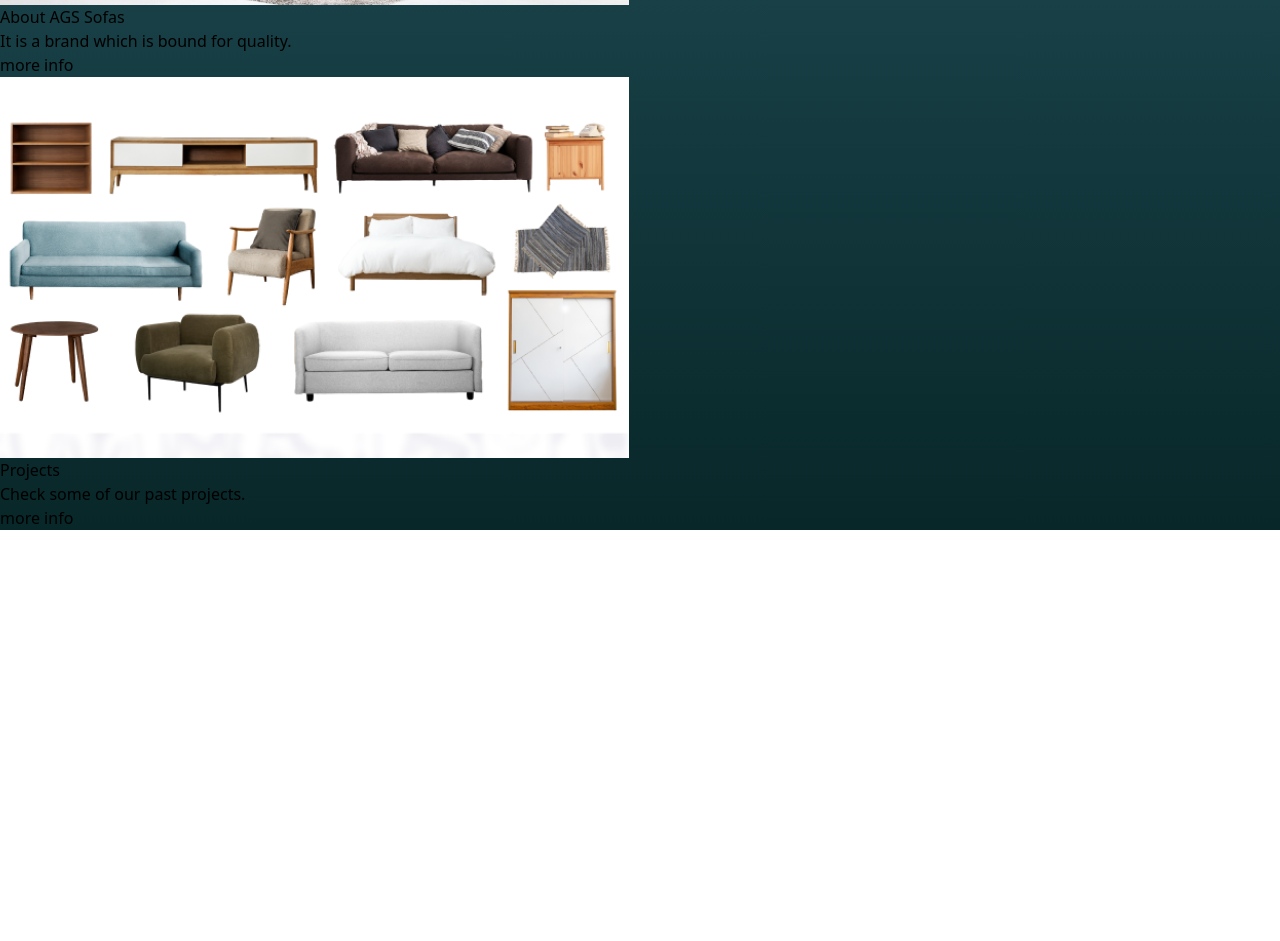
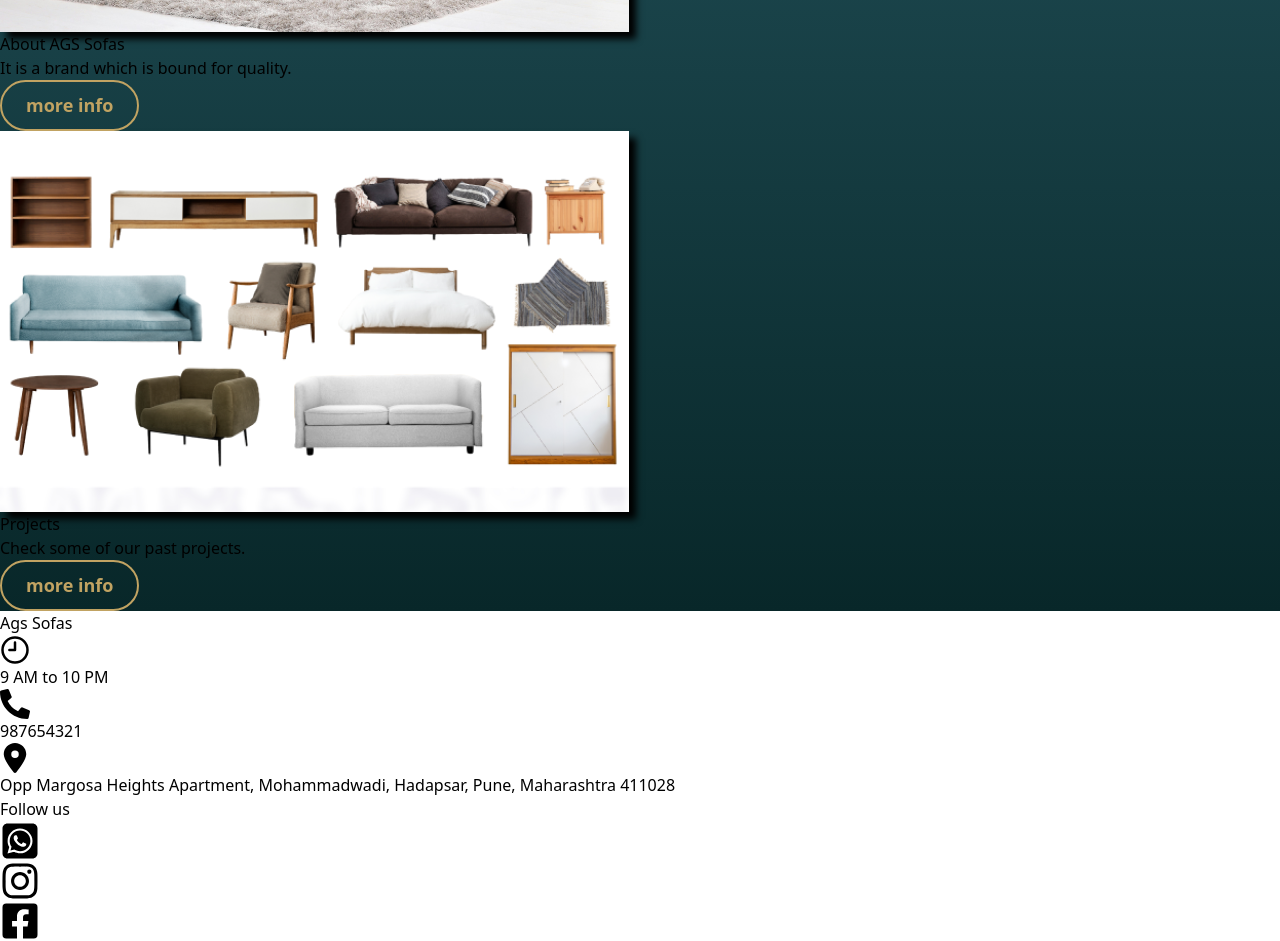
Before and after one commit to zubairmujawar/ags-website, a React (Vite) app: page / in a window 1280 px wide. Shown: the part 2560-3501 px from the top of the page. Before the commit the page ends 3090 px from the top, so only its background shows below. Built offline with nearby package versions, Linux system fonts and the light colour scheme.

Commit message:
footer completed

```diff
--- a/index.html
+++ b/index.html
@@ -2,7 +2,7 @@
 <html lang="en">
   <head>
     <meta charset="UTF-8" />
-    <link rel="icon" type="image/svg+xml" href="/public/logo.png" />
+    <link rel="icon" type="image/svg+xml" href="/logo.png" />
     <meta name="viewport" content="width=device-width, initial-scale=1.0" />
     <title>Ags sofa's</title>
   </head>
--- a/src/App.css
+++ b/src/App.css
@@ -1,6 +1,47 @@
-::selection{
-    background-color: #DBC369;
+::selection {
+  background-color: #dbc369;
 }
-.project-div{
-    background: linear-gradient(rgb(35, 82, 91), #082729);
+.project-div {
+  background: linear-gradient(rgb(35, 82, 91), #082729);
 }
+.button {
+  cursor: pointer;
+  position: relative;
+  padding: 10px 24px;
+  font-size: 18px;
+  color: rgb(193, 163, 98);
+  border: 2px solid rgb(193, 163, 98);
+  border-radius: 34px;
+  background-color: transparent;
+  font-weight: 600;
+  transition: all 0.3s cubic-bezier(0.23, 1, 0.32, 1);
+  overflow: hidden;
+}
+
+.button::before {
+  content: "";
+  position: absolute;
+  inset: 0;
+  margin: auto;
+  width: 50px;
+  height: 50px;
+  border-radius: inherit;
+  scale: 0;
+  z-index: -1;
+  background-color: rgb(193, 163, 98);
+  transition: all 0.6s cubic-bezier(0.23, 1, 0.32, 1);
+}
+
+.button:hover::before {
+  scale: 3;
+}
+
+.button:hover {
+  color: #212121;
+  scale: 1.1;
+  box-shadow: 0 0px 20px rgba(193, 163, 98, 0.4);
+}
+
+.button:active {
+  scale: 1;
+}
--- a/src/App.jsx
+++ b/src/App.jsx
@@ -1,4 +1,5 @@
 import "./App.css";
+import Footer from "./components/Footer";
 import HeroSection from "./components/HeroSection";
 import Navbar from "./components/Navbar";
 import ProductBg from "./components/ProductBg";
@@ -15,6 +16,7 @@ function App() {
       <Products/>
       <ProductBg/>
       <Projects/>
+      <Footer/>
     </div>
   );
 }
--- /dev/null
+++ b/src/components/Footer.jsx
@@ -0,0 +1,46 @@
+import React from 'react'
+import { LuClock9 } from "react-icons/lu";
+import { FaPhoneAlt } from "react-icons/fa";
+import { FaLocationDot } from "react-icons/fa6";
+import { FaFacebookSquare } from "react-icons/fa";
+import { FaInstagram } from "react-icons/fa";
+import { FaSquareWhatsapp } from "react-icons/fa6";
+const Footer = () => {
+  return (
+    <div className='bg-[#091e20] text-white md:flex justify-center items-center md:h-[50vh] py-2 w-full'>
+      <div className='max-w-[1440px] h-[full] md:flex border border-white justify-between  mx-auto  p-1 m-1 gap-2'>
+        <div className='md:w-[40rem]  md:p-3 p-1 border border-white'>
+            <h2>Ags Sofas</h2>
+            <div className='flex flex-wrap items-center gap-2 p-1'>
+                <LuClock9  size={30}/>
+                <p>9 AM to 10 PM</p>
+            </div>
+            <div className='flex items-center gap-2 p-1'>
+                <FaPhoneAlt  size={30}/>
+                <p>987654321</p>
+            </div>
+            <div className='flex items-center gap-2 p-1'>
+                <FaLocationDot size={30} />
+                <p>Opp Margosa Heights Apartment, Mohammadwadi, Hadapsar, Pune, Maharashtra 411028</p>
+            </div>
+        </div>
+        <div className='md:w-[40rem]  md:p-3 p-1 border border-white'>
+            <h2 className='mx-1'>Follow us </h2>
+            <div className='flex items-center gap-2 p-1'>
+            <FaSquareWhatsapp  size={40}  className='cursor-pointer'/>
+            <FaInstagram  size={40} className='cursor-pointer'/>
+            <FaFacebookSquare  size={40} className='cursor-pointer'/>
+            </div>
+            {/* <div className='flex items-center gap-2 p-1'>
+
+            </div>
+            <div className='flex items-center gap-2 p-1'>
+
+            </div> */}
+        </div>
+      </div>
+    </div>
+  )
+}
+
+export default Footer
--- a/src/components/HeroSection.jsx
+++ b/src/components/HeroSection.jsx
@@ -9,12 +9,12 @@ const HeroSection = () => {
         className="w-full h-screen md:object-cover object-cover"
       />
       <div className="absolute flex flex-col  justify-center items-center">
-        <h1 className=" md:text-[3vw] text-[15vw] font-bold">AGS Sofas</h1>
+        <h1 className="md:text-7xl text-3xl text-black font-bold">AGS Sofas</h1>
         <h4 className=" md:text-[3vw] text-[8vw] font-semibold "> Luxury furnitures</h4>
         <h4 className=" md:text-[3vw] text-[8vw] font-semibold "> that everyone loves</h4>
         <div className="flex justify-between items-center">
-          <button className="  md:w-[8rem] text-sm md:text-lg w-[7rem] md:p-2 p-2 m-1 rounded-[40px] text-white bg-[#232323]">
-            more info
+          <button className="  md:w-[8rem] text-sm md:text-lg w-[7rem] md:p-2 p-1 m-1 rounded-[40px] text-white bg-[#232323]">
+            More info
           </button>
           <button className="  md:w-[8rem] text-sm md:text-lg w-[7rem] md:p-2 p-2 m-1 rounded-[40px] text-black bg-[#DBC369]">
             Get started
--- a/src/components/ProductBg.jsx
+++ b/src/components/ProductBg.jsx
@@ -12,9 +12,10 @@ const ProductBg = () => {
       <h1 className=" md:text-6xl text-3xl text-white font-bold">Home decor items</h1>
       <h4 className=" md:text-4xl text-2xl  text-white font-semibold ">Find your new favorites</h4>
       <div className="flex justify-between items-center">
-        <button className="  md:w-[8rem] text-sm md:text-lg w-[7rem] md:p-2 p-2 m-1 rounded-[40px] text-black bg-[#DBC369]">
+        {/* <button className="  md:w-[8rem] text-sm md:text-lg w-[7rem] md:p-2 p-2 m-1 rounded-[40px] text-black bg-[#DBC369]">
           Shop now
-        </button>
+        </button> */}
+        <button className="button">Shop Now</button>
       </div>
     </div>
   </div>
--- a/src/components/Projects.jsx
+++ b/src/components/Projects.jsx
@@ -5,33 +5,37 @@ const Projects = () => {
   return (
     <div className="w-full min-h-[80vh] project-div py-2 md:flex justify-center items-center">
       <div className="max-w-[1440px] mx-auto h-full p-2   md:flex justify-center  -black gap-3 ">
-        <div className="md:w-[50%] p-4   h-[80%]  flex flex-col items-start  -white ">
+        <div className="md:w-[50%] p-4 h-[80%]  flex flex-col items-start ">
           <img
             src={projectImg1}
             alt="projectImg1"
             className="shadow-xl rounded-xl "
+            style={{boxShadow: '7px 7px 7px'}}
           />
-          <h2 className="md:text-2xl text-xl font-bold text-white">About AGS Sofas</h2>
+          <h2 className="md:text-2xl text-xl font-bold text-white my-2">About AGS Sofas</h2>
           <h4 className="md:text-xl text-lg text-white">
             It is a brand which is bound for quality.
           </h4>
-          <button className="md:w-[8rem] text-sm md:text-lg w-[7rem] md:p-2 p-2 m-1 rounded-[30px] text-black bg-[#DBC369]">
+          {/* <button className=" text-sm md:text-lg md:w-[7rem] md:p-1 p-1 m-1 rounded-[30px] text-black bg-[#DBC369]">
             more info
-          </button>
+          </button> */}
+          <button className="button my-2">more info</button>
         </div>
-        <div className="md:w-[50%] p-4   h-[80%] flex  flex-col items-start   -white ">
+        <div className="md:w-[50%] p-4 h-[80%] flex  flex-col items-start ">
           <img
             src={projectImg2}
             alt="projectImg2"
             className="shadow-xl rounded-xl"
+            style={{boxShadow: '7px 7px 7px'}}
           />
-          <h2 className="md:text-2xl text-xl font-bold text-white">Projects</h2>
+          <h2 className="md:text-2xl text-xl font-bold text-white my-2">Projects</h2>
           <h4 className="md:text-xl text-lg text-white">
             Check some of our past projects.
           </h4>
-          <button className="md:w-[8rem] text-sm md:text-lg w-[7rem] md:p-2 p-2 m-1 rounded-[30px]  text-black bg-[#DBC369]">
+          {/* <button className=" text-sm md:text-lg md:w-[7rem] md:p-1 p-1 m-1 rounded-[30px] text-black bg-[#DBC369]">
             more info
-          </button>
+          </button> */}
+          <button className="button">more info</button>
         </div>
       </div>
     </div>
```
